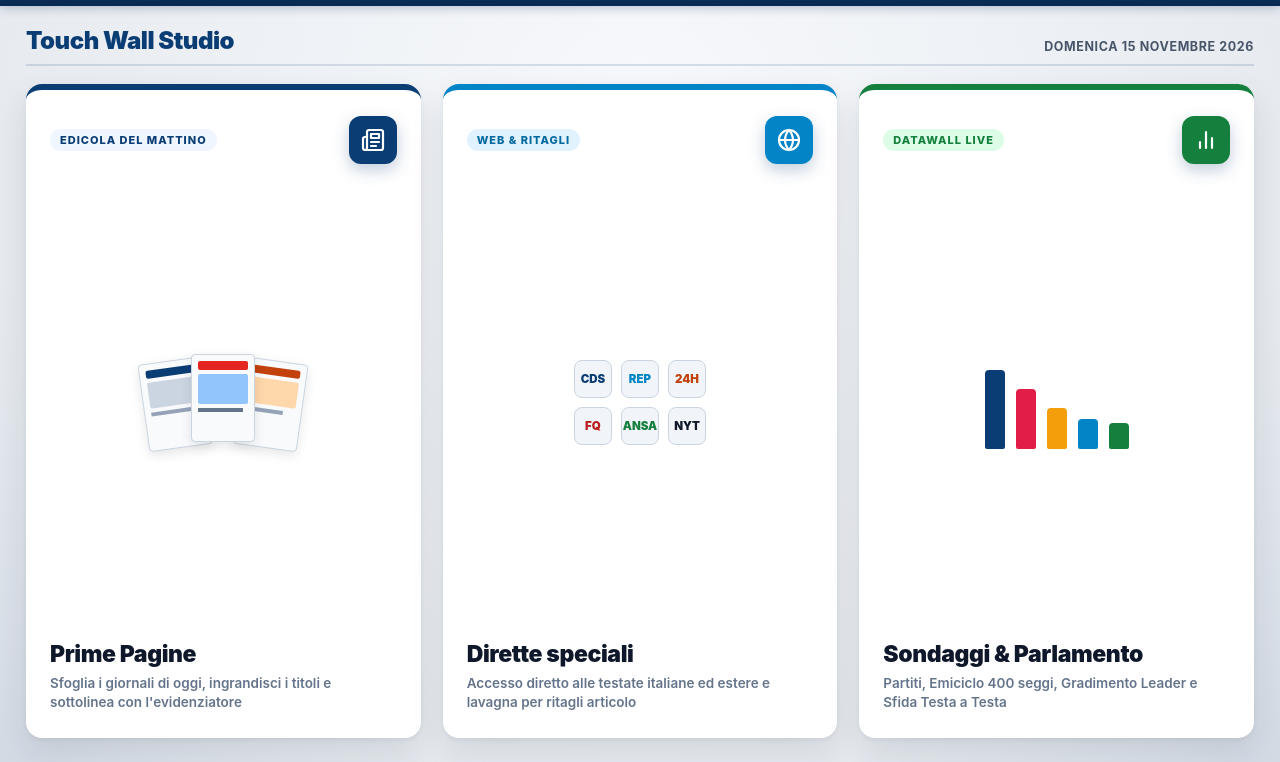
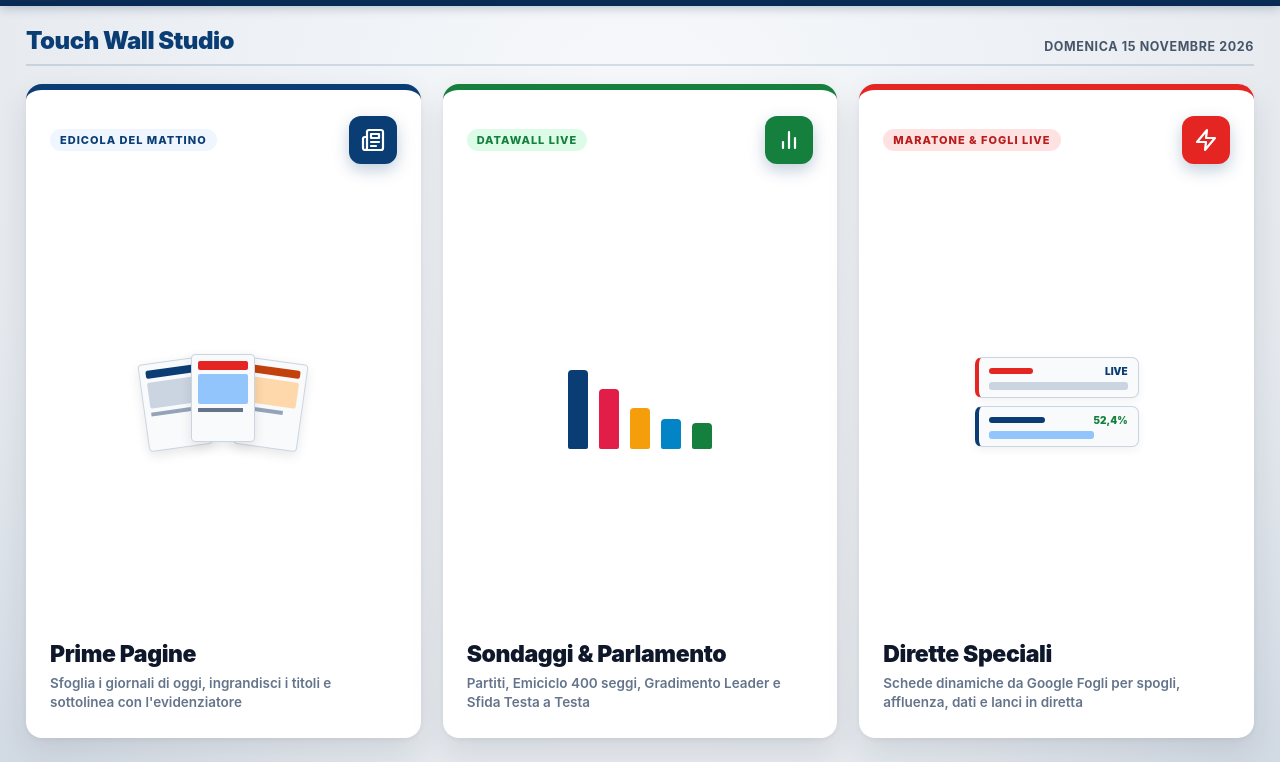
Before and after one commit to rachibru/diretteledwall, a plain HTML site: page index.html in a window 1280 px wide. Shown: the part 38-800 px from the top of the page. Drawn offline with Linux system fonts and the light colour scheme.

Commit message:
Refactor main area and mini special sections
Refactor layout and styles for main area and mini special sections. Update HTML structure for special tiles.

```diff
--- a/index.html
+++ b/index.html
@@ -166,7 +166,7 @@
       background: transparent;
     }
 
-    /* AREA PRINCIPALE REGIA (A TUTTO SCHERMO SENZA TICKER IN BASSO) */
+    /* AREA PRINCIPALE REGIA */
     .home-stage {
       position: fixed;
       top: calc(var(--header-h) + env(safe-area-inset-top));
@@ -319,24 +319,31 @@
       gap: 4px;
     }
 
-    .mini-sites-grid {
-      display: grid;
-      grid-template-columns: repeat(3, 1fr);
-      gap: 9px;
+    /* ANTEPRIMA SCHEDE LIVE PER SPECIALI */
+    .mini-speciali {
+      display: flex;
+      flex-direction: column;
+      gap: 8px;
+      width: 164px;
     }
 
-    .mini-site-dot {
-      width: 38px;
-      height: 38px;
-      border-radius: 8px;
-      background: #f1f5f9;
-      border: 1px solid #cbd5e1;
+    .mini-spec-card {
+      background: #f8fafc;
+      border: 1.5px solid #cbd5e1;
+      border-left: 4px solid #e52521;
+      border-radius: 7px;
+      padding: 7px 10px;
+      box-shadow: 0 3px 10px rgba(0,0,0,0.06);
+      display: flex;
+      flex-direction: column;
+      gap: 5px;
+    }
+
+    .mini-spec-row {
       display: flex;
       align-items: center;
-      justify-content: center;
-      font-weight: 900;
-      font-size: 11.5px;
-      color: #0b3d75;
+      justify-content: space-between;
+      gap: 6px;
     }
 
     .tile-bottom h2 {
@@ -385,6 +392,7 @@
     </div>
 
     <div class="tiles-grid">
+      <!-- 1. PRIME PAGINE -->
       <a href="prime-pagine.html" class="wall-tile" style="--tile-accent:#0b3d75;">
         <div class="tile-top">
           <span class="tile-kicker">Edicola del Mattino</span>
@@ -417,29 +425,7 @@
         </div>
       </a>
 
-      <a href="speciali.html" class="wall-tile" style="--tile-accent:#0284c7;">
-        <div class="tile-top">
-          <span class="tile-kicker" style="background:#e0f2fe; color:#0369a1;">Web &amp; Ritagli</span>
-          <div class="tile-icon" style="background:#0284c7;">
-            <svg width="24" height="24" viewBox="0 0 24 24" fill="none" stroke="currentColor" stroke-width="2.2" stroke-linecap="round" stroke-linejoin="round"><circle cx="12" cy="12" r="10"></circle><line x1="2" y1="12" x2="22" y2="12"></line><path d="M12 2a15.3 15.3 0 0 1 4 10 15.3 15.3 0 0 1-4 10 15.3 15.3 0 0 1-4-10 15.3 15.3 0 0 1 4-10z"></path></svg>
-          </div>
-        </div>
-        <div class="tile-visual">
-          <div class="mini-sites-grid">
-            <div class="mini-site-dot">CDS</div>
-            <div class="mini-site-dot" style="color:#0284c7;">REP</div>
-            <div class="mini-site-dot" style="color:#c2410c;">24H</div>
-            <div class="mini-site-dot" style="color:#b91c1c;">FQ</div>
-            <div class="mini-site-dot" style="color:#15803d;">ANSA</div>
-            <div class="mini-site-dot" style="color:#0f172a;">NYT</div>
-          </div>
-        </div>
-        <div class="tile-bottom">
-          <h2>Dirette speciali</h2>
-          <p>Accesso diretto alle testate italiane ed estere e lavagna per ritagli articolo</p>
-        </div>
-      </a>
-
+      <!-- 2. SONDAGGI & PARLAMENTO -->
       <a href="sondaggi.html" class="wall-tile" style="--tile-accent:#15803d;">
         <div class="tile-top">
           <span class="tile-kicker" style="background:#dcfce7; color:#15803d;">Datawall Live</span>
@@ -459,6 +445,38 @@
         <div class="tile-bottom">
           <h2>Sondaggi &amp; Parlamento</h2>
           <p>Partiti, Emiciclo 400 seggi, Gradimento Leader e Sfida Testa a Testa</p>
+        </div>
+      </a>
+
+      <!-- 3. DIRETTE SPECIALI -->
+      <a href="speciali.html" class="wall-tile" style="--tile-accent:#e52521;">
+        <div class="tile-top">
+          <span class="tile-kicker" style="background:#fee2e2; color:#b91c1c;">Maratone &amp; Fogli Live</span>
+          <div class="tile-icon" style="background:#e52521;">
+            <svg width="24" height="24" viewBox="0 0 24 24" fill="none" stroke="currentColor" stroke-width="2.2" stroke-linecap="round" stroke-linejoin="round"><polygon points="13 2 3 14 12 14 11 22 21 10 12 10 13 2"></polygon></svg>
+          </div>
+        </div>
+        <div class="tile-visual">
+          <div class="mini-speciali">
+            <div class="mini-spec-card">
+              <div class="mini-spec-row">
+                <span style="height:6px; width:44px; background:#e52521; border-radius:3px;"></span>
+                <span style="font-size:10px; font-weight:900; color:#0b3d75;">LIVE</span>
+              </div>
+              <div style="height:8px; width:100%; background:#cbd5e1; border-radius:3px;"></div>
+            </div>
+            <div class="mini-spec-card" style="border-left-color:#0b3d75;">
+              <div class="mini-spec-row">
+                <span style="height:6px; width:56px; background:#0b3d75; border-radius:3px;"></span>
+                <span style="font-size:10px; font-weight:900; color:#15803d;">52,4%</span>
+              </div>
+              <div style="height:8px; width:76%; background:#93c5fd; border-radius:3px;"></div>
+            </div>
+          </div>
+        </div>
+        <div class="tile-bottom">
+          <h2>Dirette Speciali</h2>
+          <p>Schede dinamiche da Google Fogli per spogli, affluenza, dati e lanci in diretta</p>
         </div>
       </a>
     </div>
```
